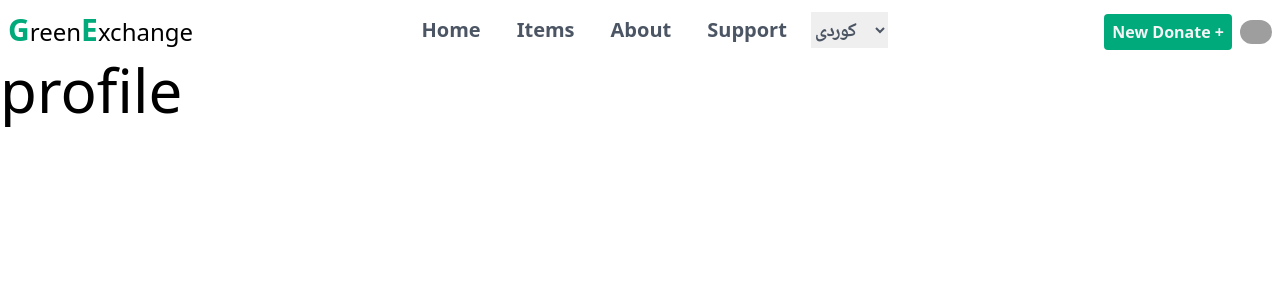
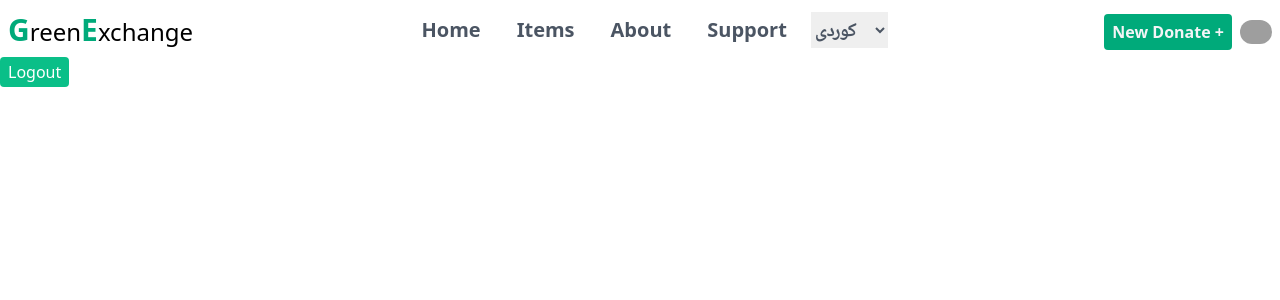
Before and after one commit to yahyahewa/Green_Exchnage_Front_End_React, a React app: page /profile in a window 1280 px wide. Shown: the top 300 px of the page. Built offline with nearby package versions, Linux system fonts and the light colour scheme; sample sign-in values are in the browser's storage; grey boxes are pictures that could not be loaded; the HTML template or start-up script is replaced by a standard one.

Commit message:
add logout button

```diff
--- a/src/pages/Profile.jsx
+++ b/src/pages/Profile.jsx
@@ -1,12 +1,13 @@
 import React from 'react'
 import Navbar from '../components/navbar/Navbar'
-
+import { Link } from 'react-router-dom'
 function Profile() {
   return (
     <>
-    <Navbar/><div className='text-6xl'>
-      profile
-    </div></>
+    <Navbar/>
+    <Link to="/" className='text-white bg-jade-500 px-2 p-1 rounded' onClick={()=>{
+      localStorage.removeItem("userData");
+    }}>Logout</Link> </>
   )
 }
 
```
